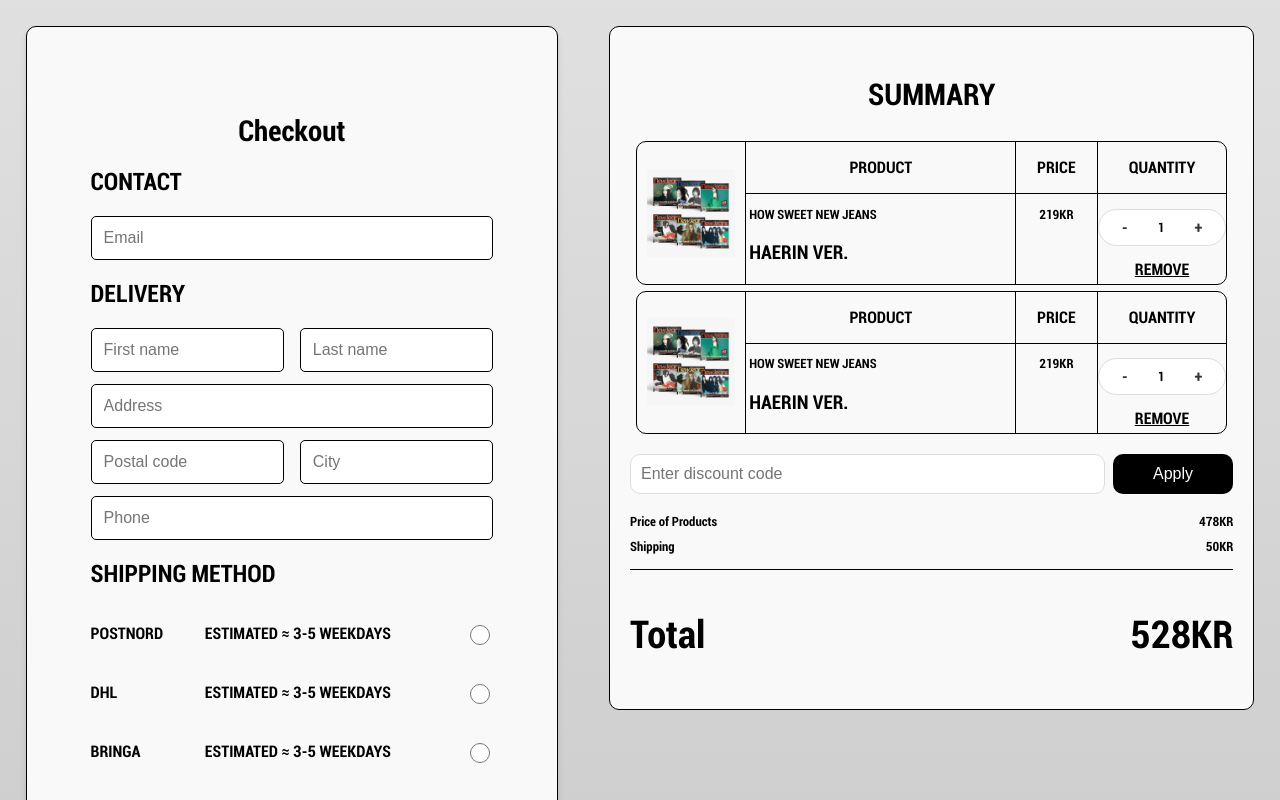
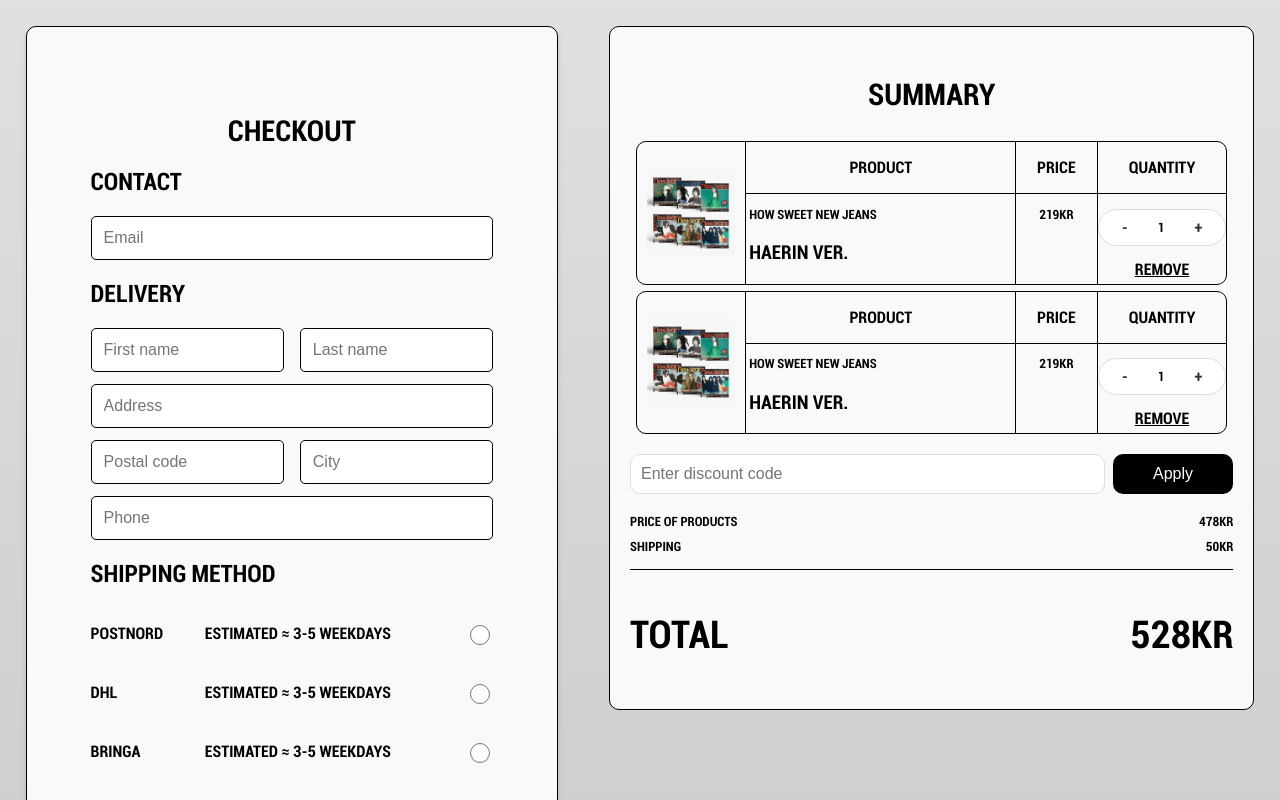
Before and after one commit to xievous/webshop, a React (Vite) app in the folder y2kpop/: page /checkout in a window 1280 px wide. Shown: the top 800 px of the page. Built offline with nearby package versions, Linux system fonts and the light colour scheme.

Commit message:
FINAL FINAL commmit

```diff
--- a/y2kpop/src/components/CheckoutForm/CheckoutForm.tsx
+++ b/y2kpop/src/components/CheckoutForm/CheckoutForm.tsx
@@ -8,7 +8,7 @@ const Checkout: React.FC = () => {
   const navigate = useNavigate();
   return (
     <div className="checkoutFormContainer">
-      <h2>Checkout</h2>
+      <h2>CHECKOUT</h2>
       <form className="checkoutForm">
         <div className="formField contact">
           <h1>CONTACT</h1>
--- a/y2kpop/src/index.css
+++ b/y2kpop/src/index.css
@@ -23,6 +23,7 @@ body {
   background: linear-gradient(to bottom, #e0e0e0, #cfcfcf);
   background-size: cover;
   background-attachment: fixed;
+  text-transform: uppercase;
 }
 
 html {
```
